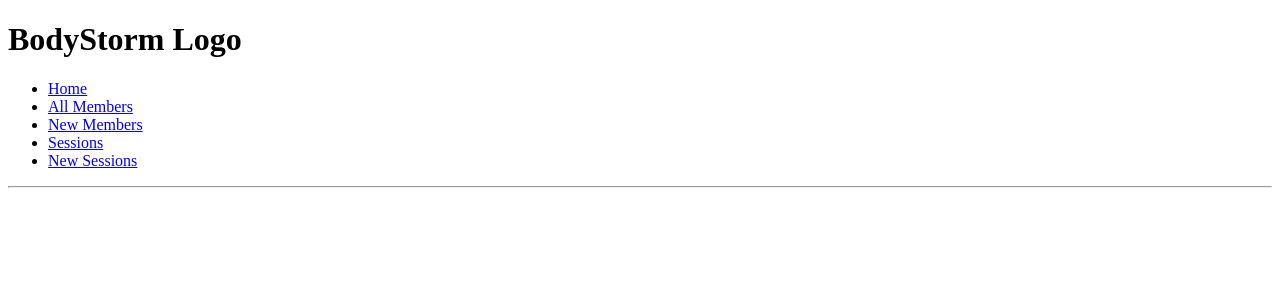
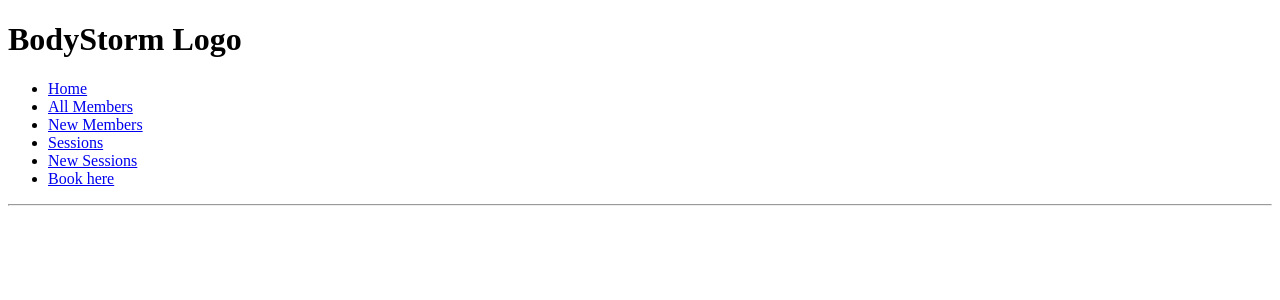
Before and after one commit to ColetteDufficy/solo_project_gym, a Flask app: page /members in a window 1280 px wide. Shown: the top 300 px of the page. Run offline with Flask 2, Linux system fonts and the light colour scheme; data that the repository does not hold is empty; some libraries are stand-ins or nearby versions.

Commit message:
starting stage 3 MVP

```diff
--- a/controllers/member_controller.py
+++ b/controllers/member_controller.py
@@ -65,7 +65,7 @@ def update_member(id):
     # member = member_repository.select(member_id)
     member = Member(first_name, last_name, email, active_member, id)
     member_repository.update(member)
-    return redirect("members")
+    return redirect("/members")
 
 
 
--- a/templates/base.html
+++ b/templates/base.html
@@ -24,6 +24,10 @@
             <li>
                 <a href="/sessions/new">New Sessions</a>
             </li>
+            <li>
+                <a href="/sessions/book">Book here</a>
+            </li>
+
         </ul>
     </nav>
 
--- a/templates/sessions/edit.html
+++ b/templates/sessions/edit.html
@@ -18,6 +18,7 @@
   </div>
 
   <button type="submit">Update Gym Session Details</button>
+  <!-- <button type="submit">Delete this gym session</button> -->
 
 </form>
 
```
